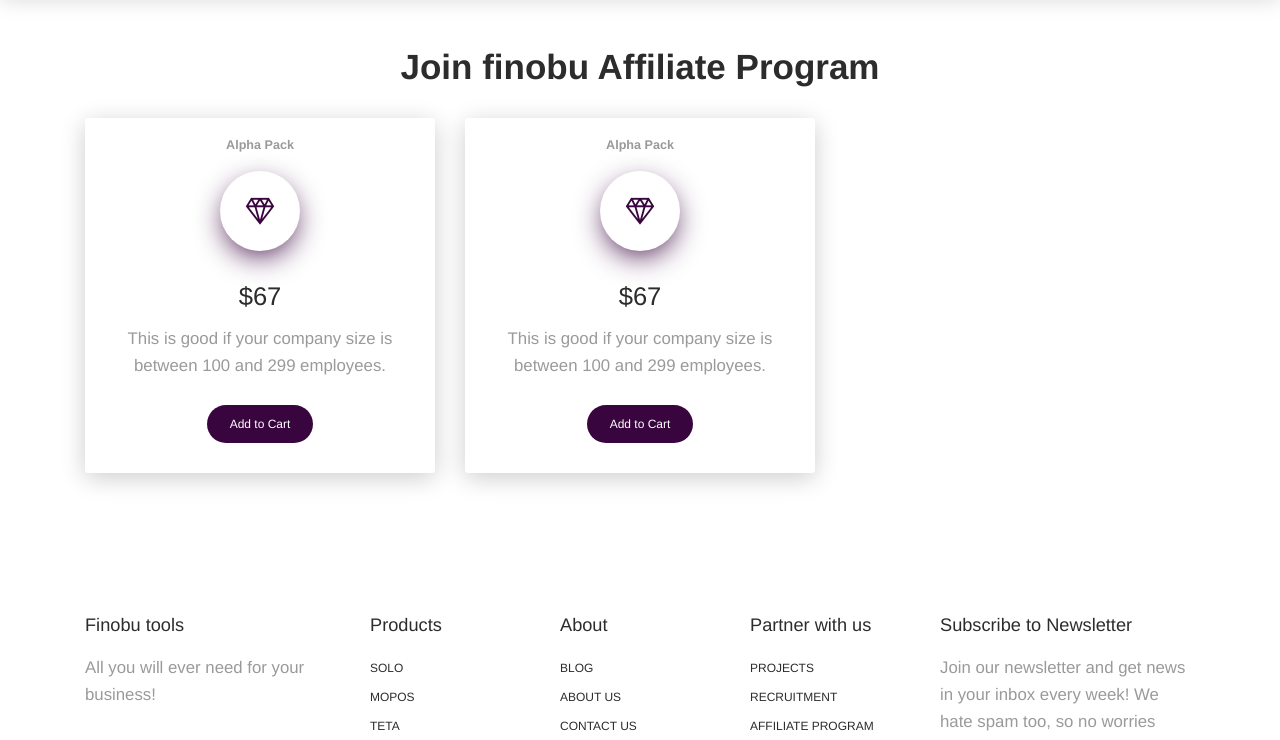
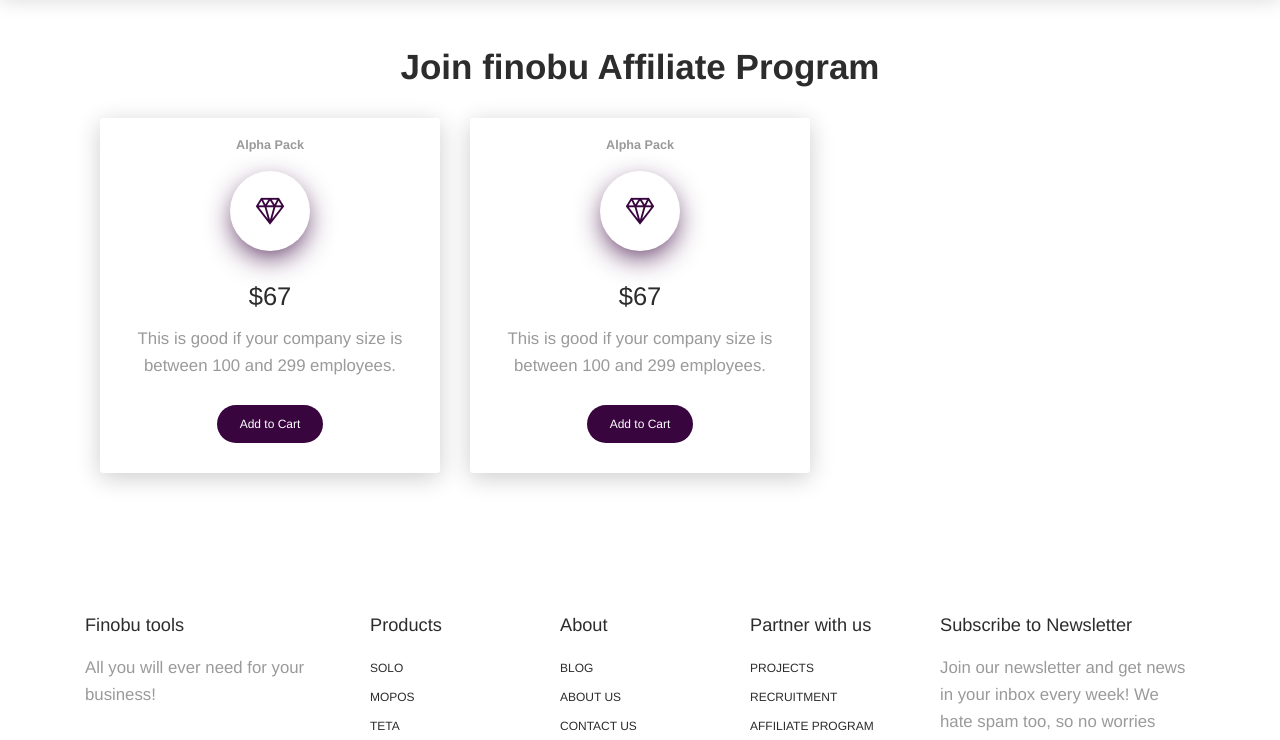
Before and after one commit to nicodemus-opon/finobu, a PHP site: page /affiliates/index.php in a window 1280 px wide. Shown: the part 64-804 px from the top of the page. Run offline with PHP 8.4, Linux system fonts and the light colour scheme; some libraries are stand-ins or nearby versions.

Commit message:
2019-03-03T09:11

```diff
--- a/affiliates/index.php
+++ b/affiliates/index.php
@@ -14,7 +14,7 @@ include('../includes/navbar.php');
             </div>
         </div>
 
-        <div class="row">
+        <div class="row ml-auto mr-auto">
             <div class="col-md-6 col-lg-4">
                 <div class="card card-pricing">
                     <div class="card-body">
```
